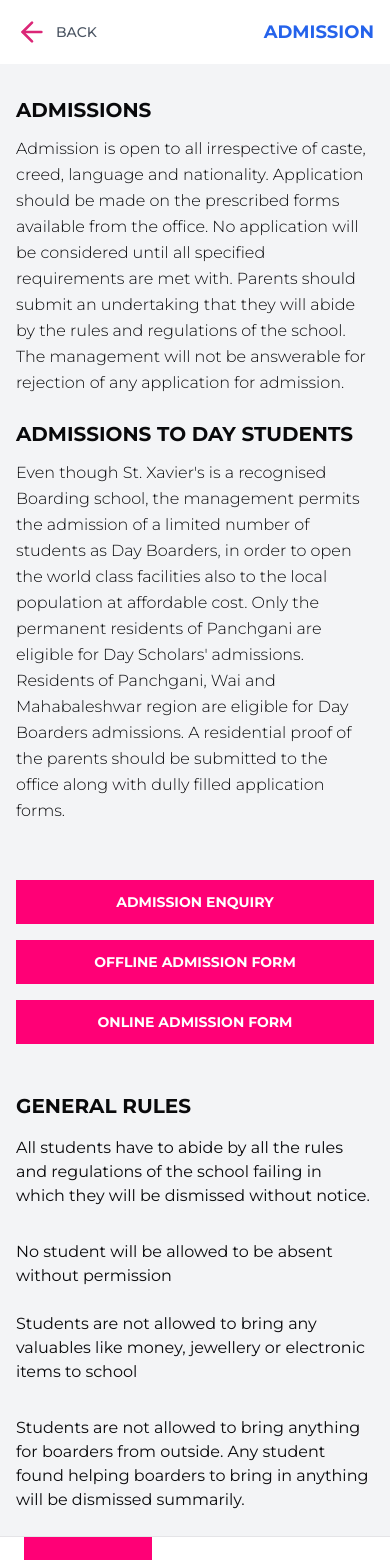
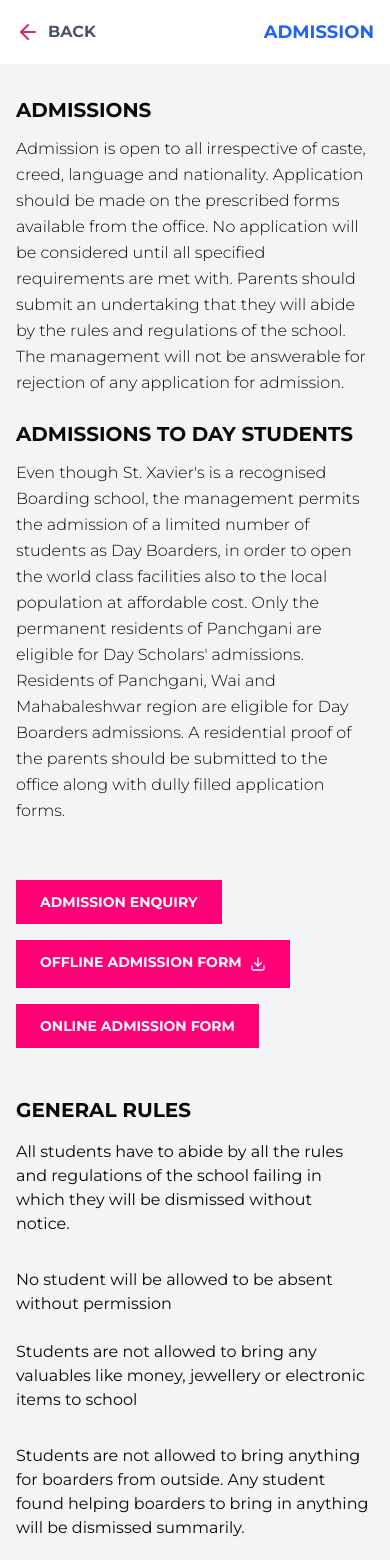
Before and after one commit to govindhansv/StXavier, a Next.js app: page /admissions in a window 390 px wide. Shown: the top 1560 px of the page. Built offline with nearby package versions, Linux system fonts and the light colour scheme.

Commit message:
buttons updated

```diff
--- a/app/admission-form/page.jsx
+++ b/app/admission-form/page.jsx
@@ -68,12 +68,12 @@ const AdmissionForm = () => {
         <div className="mx-auto">
           {/* Header */}
           <div className="sticky top-0 z-10 bg-white  lg:py-6">
-            <div className="max-w-7xl mx-auto px-4 sm:px-6 lg:px-36">
+            <div className="max-w-7xl mx-auto px-4 sm:px-6 lg:px-28">
               <div className="flex flex-col sm:flex-row sm:items-center py-4 sm:h-16 gap-4 sm:gap-0">
                 <Link href="/admissions">
                   <button className="flex items-center text-gray-600 hover:text-gray-900 transition-colors">
-                    <ArrowLeft className="w-5 h-5 text-pink-600 mr-2" />
-                    <span className="font-medium">BACK</span>
+                    <ArrowLeft className="w-6 h-6 lg:w-7 lg:h-7 text-pink-600 mr-2" />
+                    <span className="text-base lg:text-xl font-bold">BACK</span>
                   </button>
                 </Link>
 
@@ -89,7 +89,6 @@ const AdmissionForm = () => {
             method="post"
             onSubmit={handleSubmit}
             encType="multipart/form-data"
-
             className="bg-gray-100 space-y-6 p-4 sm:p-8 lg:px-36"
           >
             <div className="flex flex-col sm:flex-row sm:items-center gap-2">
@@ -260,7 +259,6 @@ const AdmissionForm = () => {
               >
                 Submit
               </button>
-
             </div>
             {response.message && (
               <div
@@ -273,11 +271,7 @@ const AdmissionForm = () => {
                 {response.message}
               </div>
             )}
-
           </form>
-
-
-
         </div>
       </div>
       <ContactFooter />
--- a/app/admissions/page.jsx
+++ b/app/admissions/page.jsx
@@ -1,7 +1,7 @@
 import React from "react";
 import ContactFooter from "../components/ContactFooter";
 import Link from "next/link";
-import { ArrowLeft } from "lucide-react";
+import { ArrowLeft, Download } from "lucide-react";
 
 export default function AdmissionPage() {
   return (
@@ -13,8 +13,8 @@ export default function AdmissionPage() {
             <div className="flex justify-between items-center h-16 lg:h-20">
               <Link href="/">
                 <button className="flex items-center text-gray-600 hover:text-gray-900 transition-colors">
-                  <ArrowLeft className="w-8 h-8 lg:w-8 lg:h-8 text-pink-600 mr-2" />
-                  <span className="text-sm lg:text-base font-medium">BACK</span>
+                  <ArrowLeft className="w-6 h-6 lg:w-7 lg:h-7 text-pink-600 mr-2" />
+                  <span className="text-base lg:text-xl font-bold">BACK</span>
                 </button>
               </Link>
 
@@ -59,22 +59,23 @@ export default function AdmissionPage() {
           </div>
         </div>
 
-        <div className="px-4 sm:px-6 lg:px-36 py-6 lg:py-12 grid grid-cols-1 sm:grid-cols-2 gap-4 bg-gray-100">
+        <div className="px-4 sm:px-6 lg:px-36 py-6 lg:py-12 flex flex-wrap gap-4 bg-gray-100">
           <Link
-            className="bg-[#FF0076] text-white py-3 px-4  text-center font-bold text-sm lg:text-base"
+            className="bg-[#FF0076] text-white py-3 px-6 text-center font-bold text-sm lg:text-base w-fit"
             href="/admission-form"
           >
             ADMISSION ENQUIRY
           </Link>
           <Link
-            href={"/admissions"}
-            className="bg-[#FF0076] text-white py-3 px-4  text-center font-bold text-sm lg:text-base"
+            href="/admissions"
+            className="bg-[#FF0076] text-white py-3 px-6 text-center font-bold text-sm lg:text-base w-fit flex"
           >
             OFFLINE ADMISSION FORM
+            <Download className="w-6 h-6 pl-2 " />
           </Link>
           <Link
-            href={"/application-form"}
-            className="bg-[#FF0076] text-white py-3 px-4  text-center font-bold text-sm lg:text-base w-full sm:col-span-2"
+            href="/application-form"
+            className="bg-[#FF0076] text-white py-3 px-6 text-center font-bold text-sm lg:text-base w-fit"
           >
             ONLINE ADMISSION FORM
           </Link>
@@ -86,7 +87,7 @@ export default function AdmissionPage() {
           </h2>
           <div className="grid grid-cols-1 lg:grid-cols-2 gap-6 lg:gap-8">
             <div className="lg:border-r lg:border-gray-300 space-y-4">
-              <div className="pb-4">
+              <div className="pb-4 pr-4">
                 All students have to abide by all the rules and regulations of
                 the school failing in which they will be dismissed without
                 notice.
--- a/app/application-form/page.jsx
+++ b/app/application-form/page.jsx
@@ -10,12 +10,12 @@ export default function ApplicationForm() {
     <div className="min-h-screen bg-gray-50">
       <div className="mx-auto">
         <div className="sticky top-0 z-10 bg-white  lg:py-6">
-          <div className="max-w-7xl mx-auto px-4 sm:px-6 lg:px-36">
+          <div className="max-w-7xl mx-auto px-4 sm:px-6 lg:px-28">
             <div className="flex flex-col sm:flex-row sm:items-center py-4 sm:h-16 gap-4 sm:gap-0">
               <Link href="/admissions">
                 <button className="flex items-center text-gray-600 hover:text-gray-900 transition-colors">
-                  <ArrowLeft className="w-5 h-5 text-pink-600 mr-2" />
-                  <span className="font-medium">BACK</span>
+                  <ArrowLeft className="w-6 h-6 lg:w-7 lg:h-7 text-pink-600 mr-2" />
+                  <span className="text-base lg:text-xl font-bold">BACK</span>
                 </button>
               </Link>
               <h1 className="text-xl md:text-2xl font-bold text-blue-600 sm:ml-auto">
--- a/app/downloads/page.jsx
+++ b/app/downloads/page.jsx
@@ -15,13 +15,13 @@ const DownloadsPage = () => {
   return (
     <div className="min-h-screen bg-gray-50 ">
       {/* Header */}
-      <div className="sticky top-0 z-10 bg-white  lg:px-36">
+      <div className="sticky top-0 z-10 bg-white  lg:px-28">
         <div className="max-w-7xl mx-auto px-4 sm:px-6 lg:px-8 lg:py-6">
           <div className="flex justify-between items-center h-16">
             <Link href="/">
               <button className="flex items-center text-gray-600 hover:text-gray-900 transition-colors">
-                <ArrowLeft className="w-5 h-5 text-pink-600 mr-2" />
-                <span className="font-medium">BACK</span>
+                <ArrowLeft className="w-6 h-6 lg:w-7 lg:h-7 text-pink-600 mr-2" />
+                <span className="text-base lg:text-xl font-bold">BACK</span>
               </button>
             </Link>
 
@@ -33,12 +33,12 @@ const DownloadsPage = () => {
       </div>
 
       {/* Main Content */}
-      <div className="max-w-7xl mx-auto px-4 sm:px-6 lg:px-36 py-8 ">
+      <div className="max-w-7xl mx-auto px-4 sm:px-6 lg:px-28 py-8 ">
         <div className="grid grid-cols-1 md:grid-cols-2 gap-4">
           {downloads.map((item, index) => (
             <Card
               key={index}
-              className="group hover: transition-shadow duration-200"
+              className="group hover: transition-shadow duration-200 max-w-sm"
             >
               <button className="w-full p-4 flex items-center space-x-4 hover:bg-gray-50  transition-colors">
                 <div className="flex-shrink-0 w-12 h-12  bg-pink-100 flex items-center justify-center group-hover:bg-pink-200 transition-colors">
```
Also changed, not shown: 1 other file (tests, documents, lock files or other folders). Lines whose indentation alone changed are shown as unchanged.
